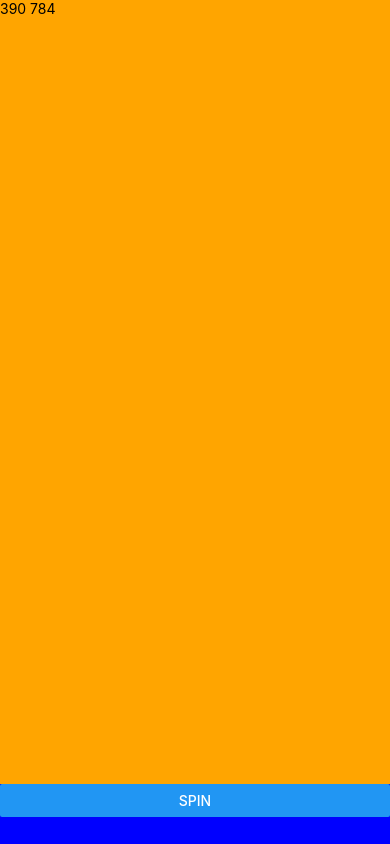
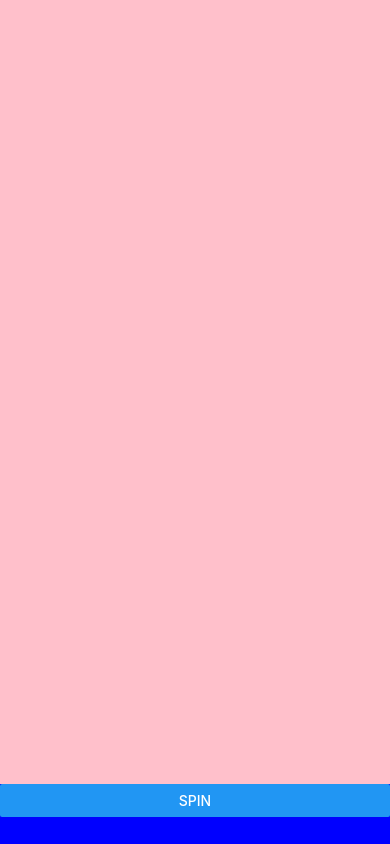
Before and after one commit to ioanh/Slots, a React Native app: screen / in a window 390 px wide. Built offline with nearby package versions, Linux system fonts and the light colour scheme.

Commit message:
adding the Reels to the ReelSet

```diff
--- /dev/null
+++ b/components/Reel.js
@@ -0,0 +1,25 @@
+import React, {Component} from "react";
+import { View, StyleSheet, Button, Text } from "react-native-web";
+import { Constants } from "../App";
+
+
+export default class Reel extends Component {
+    constructor(props){
+        super(props);
+    }
+
+
+    render(){
+        return(
+            <View style={[styles.container, {width: this.props.width, height: this.props.height}]}>
+            </View>
+        );
+    }
+}
+
+const styles = StyleSheet.create({
+    container: {
+      overflow: 'hidden',
+      backgroundColor: 'pink',
+    }
+  });
--- a/components/ReelSet.js
+++ b/components/ReelSet.js
@@ -1,6 +1,7 @@
 import React, {Component} from "react";
 import { View, StyleSheet, Button, Text } from "react-native-web";
 import { Constants } from "../App";
+import Reel from "./Reel";
 
 
 export default class ReelSet extends Component {
@@ -21,9 +22,12 @@ export default class ReelSet extends Component {
 
     renderReels = () => {
         let reelWidth = this.state.width / Constants.REELS;
-        let reelHeight = this.state.height / Constants.SYMBOLS;
+        let reelList = Array.apply(null, Array(Constants.REELS)).map((el, idx) => {
+            return <Reel width={reelWidth} height = {this.state.height} key={idx} index={idx}></Reel>
+
+        })
         return (
-            <Text>{this.state.width} {this.state.height}</Text>
+            <>{reelList}</>
         )
     }
 
@@ -40,5 +44,6 @@ const styles = StyleSheet.create({
     container: {
       flex: 1,
       backgroundColor: 'orange',
+      flexDirection: 'row',
     }
   });
```
